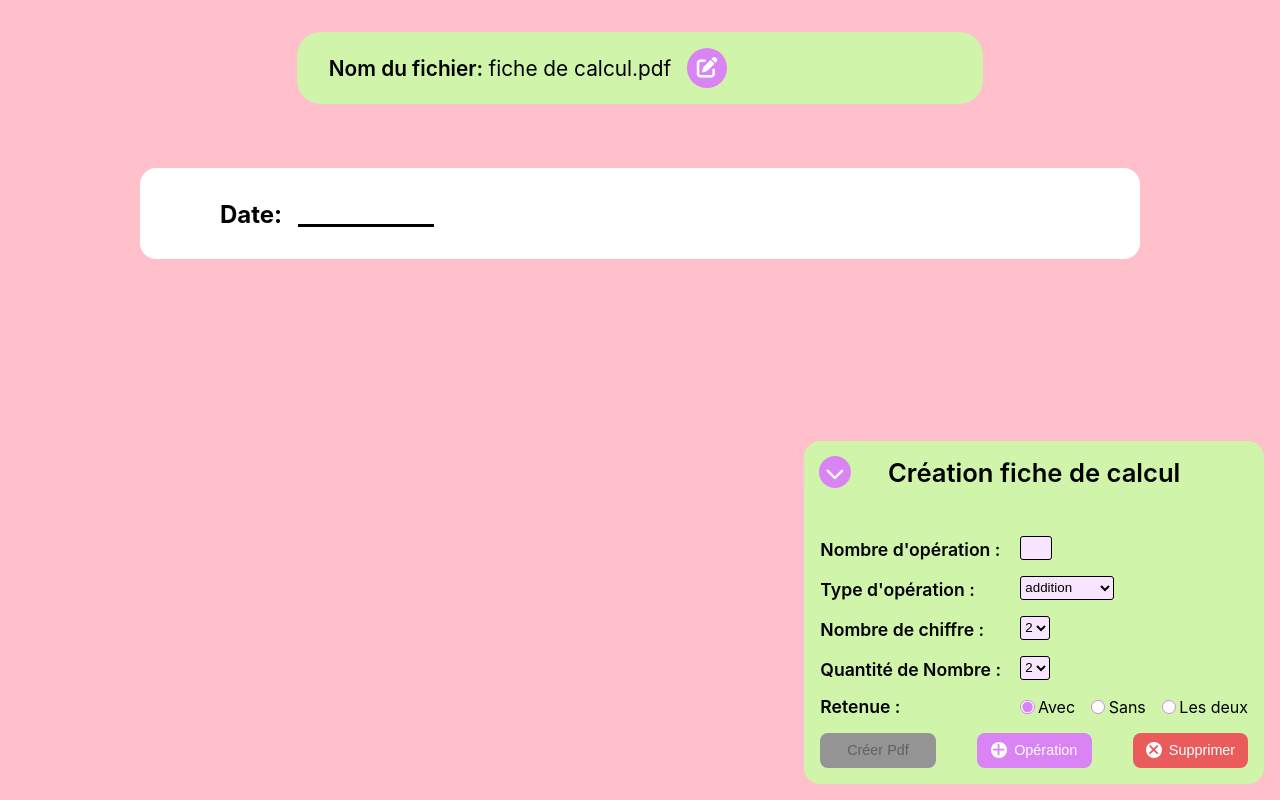
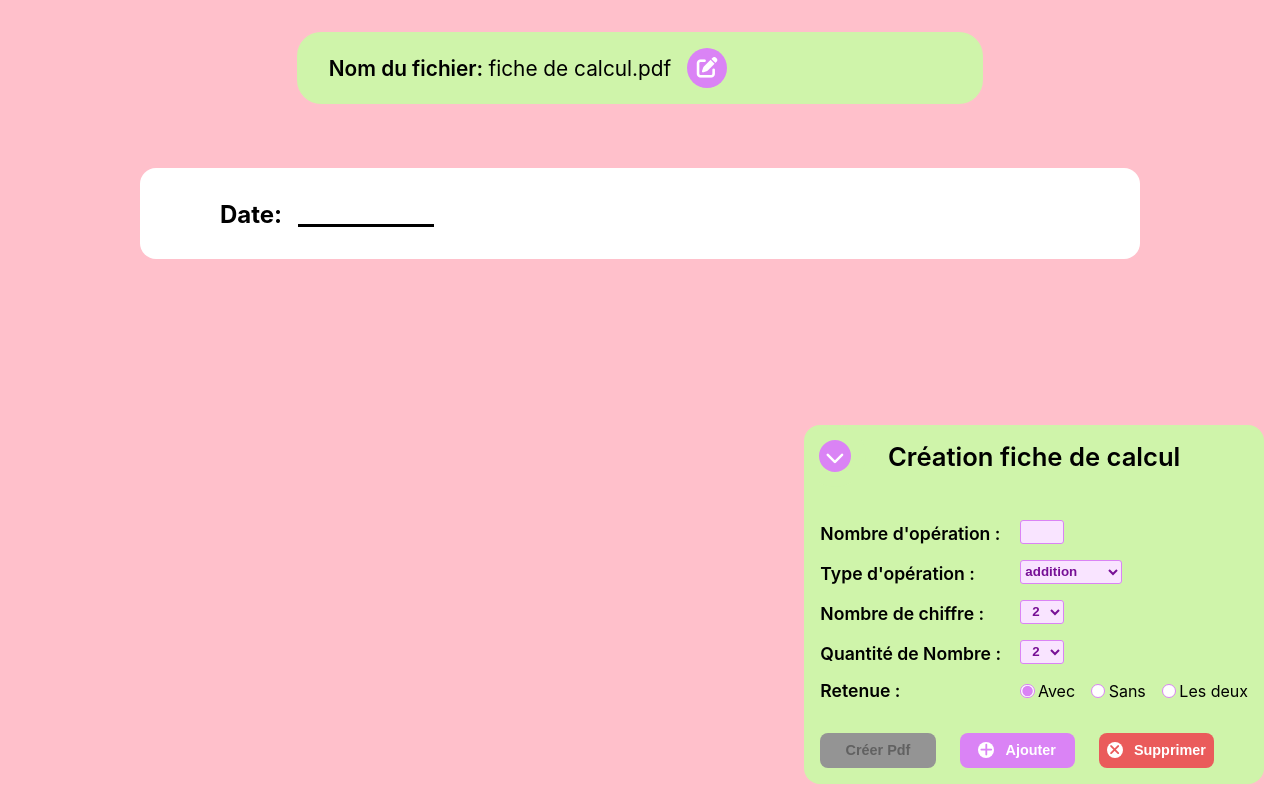
Before and after one commit to OlivierLem/calculationGenerator, a website built with Vite: page index.html in a window 1280 px wide. Built offline with nearby package versions, Linux system fonts and the light colour scheme.

Commit message:
edit type input number of operations + add max number limit

```diff
--- a/index.html
+++ b/index.html
@@ -4,7 +4,7 @@
     <meta charset="UTF-8" />
     <link rel="icon" type="image/svg+xml" href="/vite.svg" />
     <meta name="viewport" content="width=device-width, initial-scale=1.0" />
-    <title>Vite + TS</title>
+    <title>Fiche d'exercice de calcul</title>
     <link rel="stylesheet" href="src/style.css">
     <script src="https://kit.fontawesome.com/3f1c5e95ca.js" crossorigin="anonymous"></script>
   </head>
@@ -27,7 +27,7 @@
       <div class="setting">
         <div class="inputGroup">
           <p>Nombre d'opération :</p>
-          <input type="text" name="nOperation" required>
+          <input type="number" name="nOperation" max="500" required>
         </div>
         <div class="inputGroup">
           <p>Type d'opération :</p>
@@ -81,7 +81,7 @@
         </div>
         <div class="groupButton">
           <button type="button" class="buttonPdf disabled">Créer Pdf</button>
-          <button type="submit" class="addButton"><span><i class="fa-solid fa-plus"></i></span> Opération</button>
+          <button type="submit" class="addButton"><span><i class="fa-solid fa-plus"></i></span> Ajouter</button>
           <button type="button" class="deleteButton"><span><i class="fa-solid fa-xmark"></i></span> Supprimer</button>
         </div>
       </div>
--- a/src/component/ContentCalcul.ts
+++ b/src/component/ContentCalcul.ts
@@ -95,7 +95,7 @@ export class ContentCalcul extends HTMLElement {
           transition: opacity ease-in-out .25s;
         }
 
-        .contentCalcul:hover .buttonGroup {
+        .contentCalcul:hover .buttonGroup {s
           z-index: 100;
           opacity: 1;
           transition: opacity ease-in-out .25s;
--- a/src/style.css
+++ b/src/style.css
@@ -307,17 +307,24 @@ header > button:hover {
   font-size: 1.1rem;
   font-weight: 600;
 }
-.inputGroup > input[type="text"] {
+.inputGroup > input[type="number"] {
   padding-left: .3rem;
-  width: 2rem;
+  width: 2.7rem;
   font-size: .9rem;
 }
-.inputGroup > input[type="text"],
+.inputGroup > input[type="number"],
 .inputGroup > select {
   background-color: #F9E4FF;
   height: 1.5rem;
-  border: solid 1px black;
+  font-weight: 600;
+  color: #771096;
+  border: solid 1px #da83f5;
   border-radius: 3px;
+}
+
+.inputGroup:not(:nth-of-type(2)) > select {
+  width: 2.7rem;
+  text-align: center;
 }
 
 .setting > .inputGroup > .radioGroup {
@@ -388,17 +395,24 @@ input[type="radio"]:disabled::before {
 }
 .groupButton {
   display: flex;
-  justify-content: space-between;
+  justify-content: flex-start;
   align-items: center;
+  gap: 1.5rem;
   width: 100%;
   margin: auto;
+  margin-top: 1rem;
 }
 .groupButton > button {
+  display: flex;
+  justify-content: center;
+  align-items: center;
+  gap: .7rem;
+  text-align: left;
   padding: .6rem 0;
   width: 7.2rem;
   border-radius: .5rem;
   font-size: .9rem;
-  font-weight: 500;
+  font-weight: 600;
   cursor: pointer;
   color: white;
   background-color: #da83f5;
@@ -414,9 +428,8 @@ input[type="radio"]:disabled::before {
   display: inline-block;
   width: 1rem;
   aspect-ratio: 1 / 1;
-  margin-right: .2rem;
-  padding-right: 1px;
   border-radius: 50%;
+  text-align: center;
   color: #da83f5;
   background-color: #fff;
 }
```
